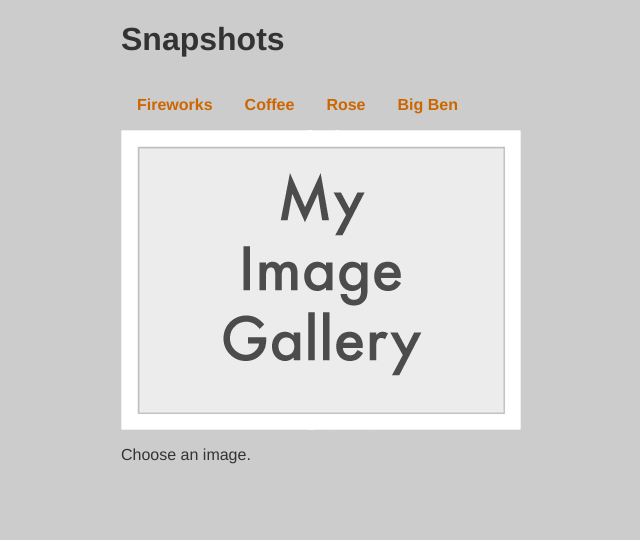
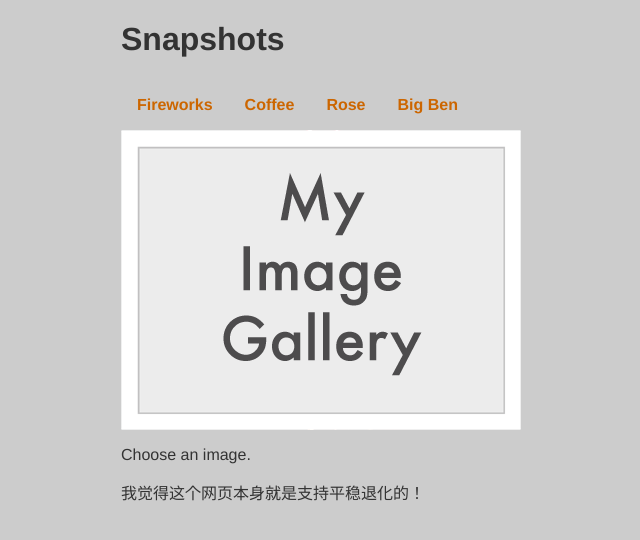
Before and after one commit to Doun2017/StudyJavaScriptCode_DOMArtBook, a plain HTML site: page JavaScript DOM编程艺术(第2版)源码/chapter04/image_gallery/04practice/gallery.html in a window 1280 px wide. Shown: the whole page, without its empty margins (7-647 px from the left). Drawn offline with Linux system fonts and the light colour scheme.

Commit message:
我觉得这个网页本身就是支持平稳退化的！

```diff
--- a/JavaScript DOM编程艺术(第2版)源码/chapter04/image_gallery/04practice/gallery.html
+++ b/JavaScript DOM编程艺术(第2版)源码/chapter04/image_gallery/04practice/gallery.html
@@ -24,5 +24,7 @@
   </ul>
   <img id="placeholder" src="images/placeholder.gif" alt="my image gallery" />
   <p id="description">Choose an image.</p>
+  <p id="description">我觉得这个网页本身就是支持平稳退化的！</p>
+
 </body>
 </html>
```
